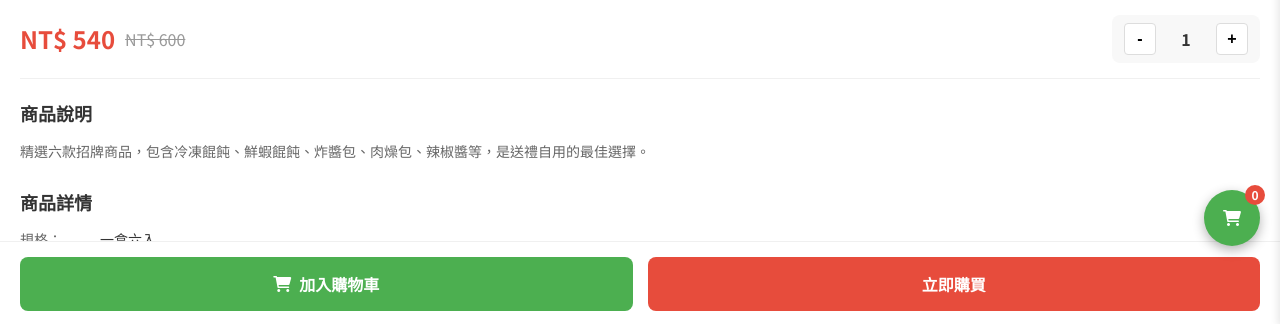
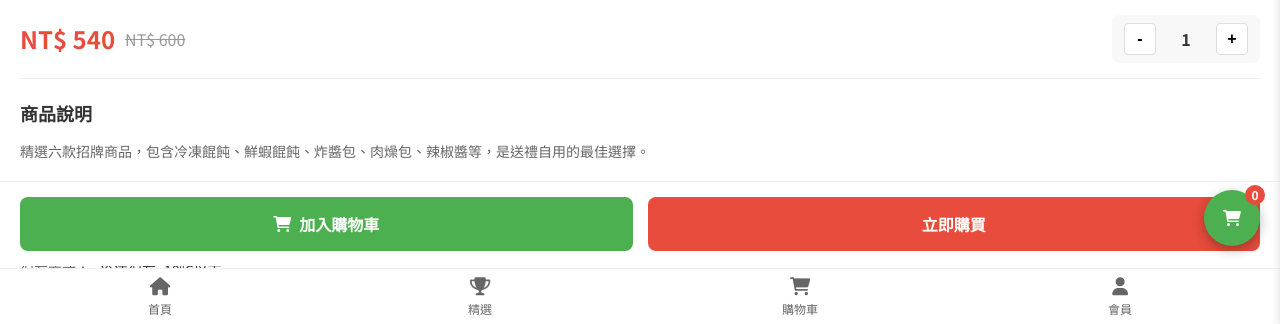
Before and after one commit to Anndrew923/yinhuxiaozhu-website, a plain HTML site: page product.html in a window 1280 px wide. Shown: the part 474-798 px from the top of the page. Drawn offline with Linux system fonts and the light colour scheme.

Commit message:
底部導覽列優化

```diff
--- a/product-detail.js
+++ b/product-detail.js
@@ -377,3 +377,17 @@ function checkout() {
 
     alert('結帳功能開發中...\n\n訂單總計：NT$ ' + cartTotal);
 }
+
+// 導航功能
+function goToHome() {
+    window.location.href = 'index.html';
+}
+
+function goToFeatured() {
+    // 可以跳轉到精選頁面或顯示精選商品
+    alert('精選功能開發中...');
+}
+
+function goToMember() {
+    window.location.href = 'member.html';
+}
--- a/product.html
+++ b/product.html
@@ -138,6 +138,26 @@
       </div>
     </div>
 
+    <!-- 底部導航 -->
+    <nav class="bottom-nav">
+      <div class="nav-item" onclick="goToHome()">
+        <i class="fas fa-home"></i>
+        <span>首頁</span>
+      </div>
+      <div class="nav-item" onclick="goToFeatured()">
+        <i class="fas fa-trophy"></i>
+        <span>精選</span>
+      </div>
+      <div class="nav-item" onclick="toggleCart()">
+        <i class="fas fa-shopping-cart"></i>
+        <span>購物車</span>
+      </div>
+      <div class="nav-item" onclick="goToMember()">
+        <i class="fas fa-user"></i>
+        <span>會員</span>
+      </div>
+    </nav>
+
     <script src="product-detail.js"></script>
   </body>
 </html>
--- a/styles.css
+++ b/styles.css
@@ -602,7 +602,7 @@ footer {
 }
 
 .product-detail-main {
-  padding-bottom: 100px;
+  padding-bottom: 180px;
 }
 
 /* 商品圖片輪播 */
@@ -789,7 +789,7 @@ footer {
 /* 底部購買按鈕 */
 .product-actions {
   position: fixed;
-  bottom: 0;
+  bottom: 60px;
   left: 0;
   right: 0;
   background: white;
@@ -856,6 +856,7 @@ footer {
 
   .product-actions {
     padding: 12px 15px;
+    bottom: 60px;
   }
 
   .add-to-cart-large,
```
Also changed, not shown: order.html (+3 -3 lines), order.js (+14 -0 lines).
